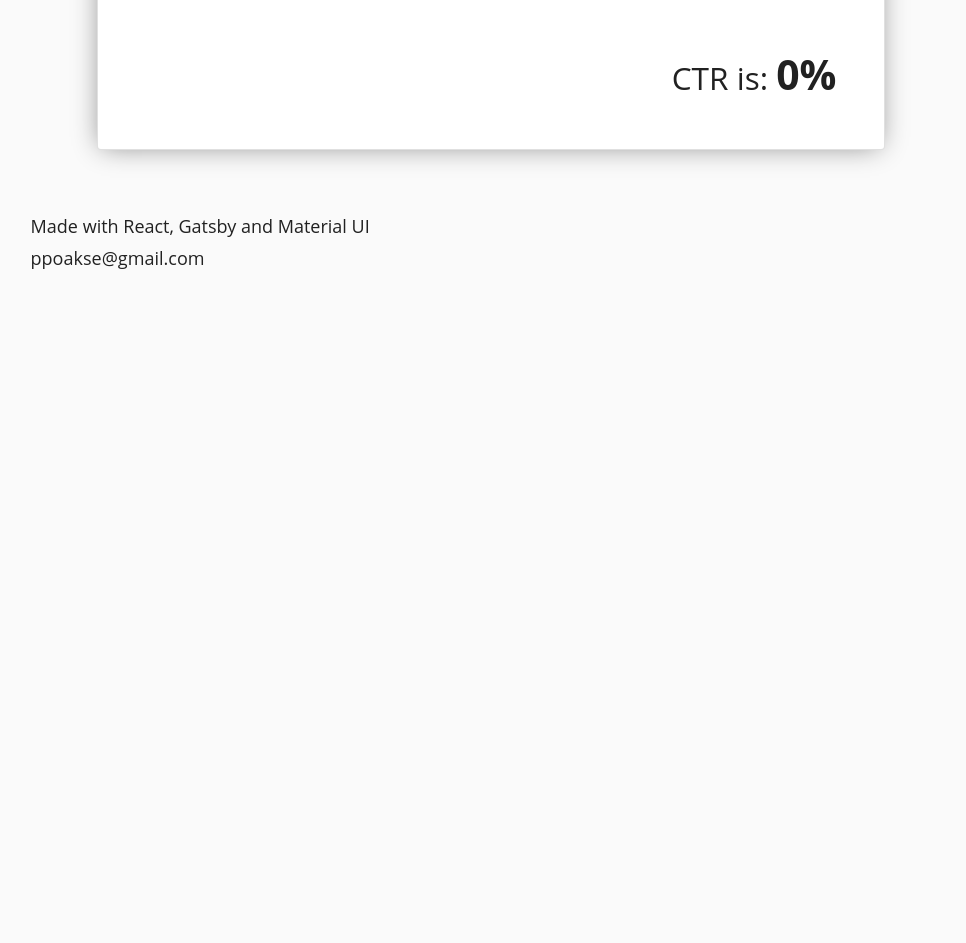
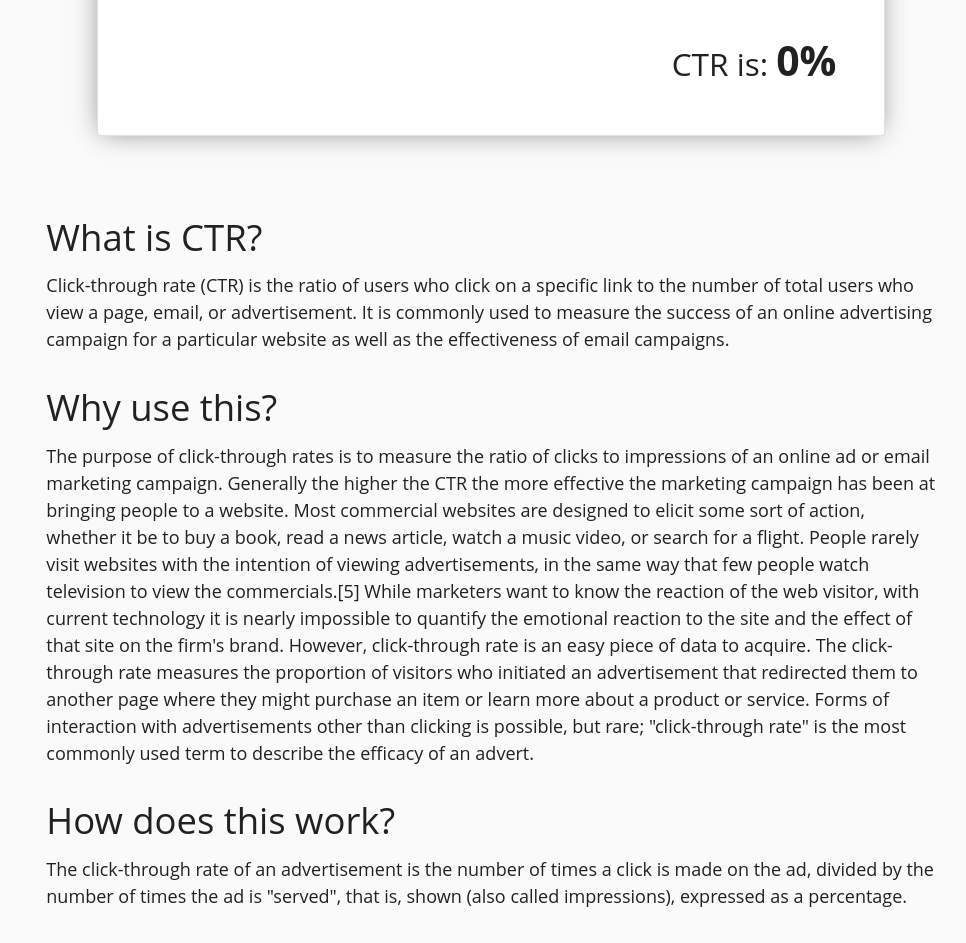
Before and after one commit to akash191095/ctr, a Gatsby site: page / in a window 1280 px wide. Shown: the part 517-1460 px from the top of the page, without its empty margins (149-1115 px from the left). Before the commit the page ends 817 px from the top, so only its background shows below. Built offline with nearby package versions, Linux system fonts and the light colour scheme; Gatsby itself is replaced by a stand-in of ours.

Commit message:
add about calculator section

```diff
--- /dev/null
+++ b/src/components/AboutCalculator.js
@@ -0,0 +1,59 @@
+import React from "react"
+import { Typography } from "@material-ui/core"
+
+function AboutCalculator() {
+  return (
+    <section>
+      <article>
+        <Typography component="h2" variant="h4" gutterBottom>
+          What is CTR?
+        </Typography>
+        <Typography component="p" variant="body1" paragraph>
+          Click-through rate (CTR) is the ratio of users who click on a specific
+          link to the number of total users who view a page, email, or
+          advertisement. It is commonly used to measure the success of an online
+          advertising campaign for a particular website as well as the
+          effectiveness of email campaigns.
+        </Typography>
+      </article>
+      <article>
+        <Typography component="h2" variant="h4" gutterBottom>
+          Why use this?
+        </Typography>
+        <Typography component="p" variant="body1" paragraph>
+          The purpose of click-through rates is to measure the ratio of clicks
+          to impressions of an online ad or email marketing campaign. Generally
+          the higher the CTR the more effective the marketing campaign has been
+          at bringing people to a website. Most commercial websites are designed
+          to elicit some sort of action, whether it be to buy a book, read a
+          news article, watch a music video, or search for a flight. People
+          rarely visit websites with the intention of viewing advertisements, in
+          the same way that few people watch television to view the
+          commercials.[5] While marketers want to know the reaction of the web
+          visitor, with current technology it is nearly impossible to quantify
+          the emotional reaction to the site and the effect of that site on the
+          firm's brand. However, click-through rate is an easy piece of data to
+          acquire. The click-through rate measures the proportion of visitors
+          who initiated an advertisement that redirected them to another page
+          where they might purchase an item or learn more about a product or
+          service. Forms of interaction with advertisements other than clicking
+          is possible, but rare; "click-through rate" is the most commonly used
+          term to describe the efficacy of an advert.
+        </Typography>
+      </article>
+      <article>
+        <Typography component="h2" variant="h4" gutterBottom>
+          How does this work?
+        </Typography>
+        <Typography component="p" variant="body1" paragraph>
+          The click-through rate of an advertisement is the number of times a
+          click is made on the ad, divided by the number of times the ad is
+          "served", that is, shown (also called impressions), expressed as a
+          percentage.
+        </Typography>
+      </article>
+    </section>
+  )
+}
+
+export default AboutCalculator
--- a/src/components/Calculator.js
+++ b/src/components/Calculator.js
@@ -25,7 +25,7 @@ const Calculator = () => {
   }, [clicks, impressions])
 
   return (
-    <>
+    <section>
       <Typography variant="h4" component="h1">
         Click Through Rate Calculator
       </Typography>
@@ -64,7 +64,7 @@ const Calculator = () => {
           CTR is: <strong>{`${result}%`}</strong>
         </Typography>
       </Paper>
-    </>
+    </section>
   )
 }
 
--- a/src/pages/index.js
+++ b/src/pages/index.js
@@ -6,6 +6,7 @@ import Layout from "../components/layout"
 import SEO from "../components/seo"
 import Calculator from "../components/Calculator"
 import useTheme from "../utils/useTheme"
+import AboutCalculator from "../components/AboutCalculator"
 
 const IndexPage = () => {
   return (
@@ -14,6 +15,7 @@ const IndexPage = () => {
       <Layout>
         <SEO title="Calculator" />
         <Calculator />
+        <AboutCalculator />
       </Layout>
     </ThemeProvider>
   )
--- a/src/styles/calculator.css
+++ b/src/styles/calculator.css
@@ -3,8 +3,17 @@ main {
   flex-direction: column;
   justify-content: center;
   align-items: center;
-  height: 80vh;
-  max-height: 100%;
+  height: 100%;
+  margin: 1em;
+}
+
+main > section {
+  margin-bottom: 3em;
+  max-width: 100%;
+}
+
+section > article {
+  margin-bottom: 2em;
 }
 
 .calculator {
```
